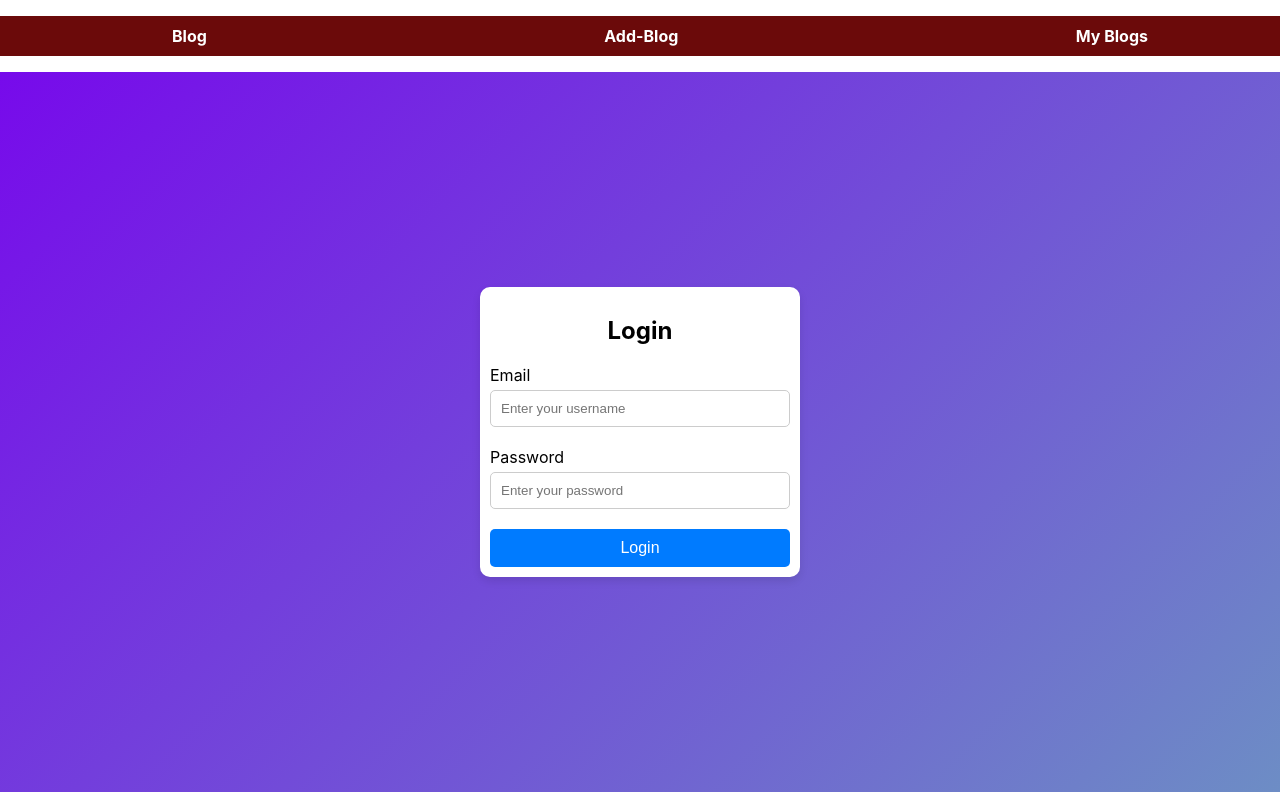
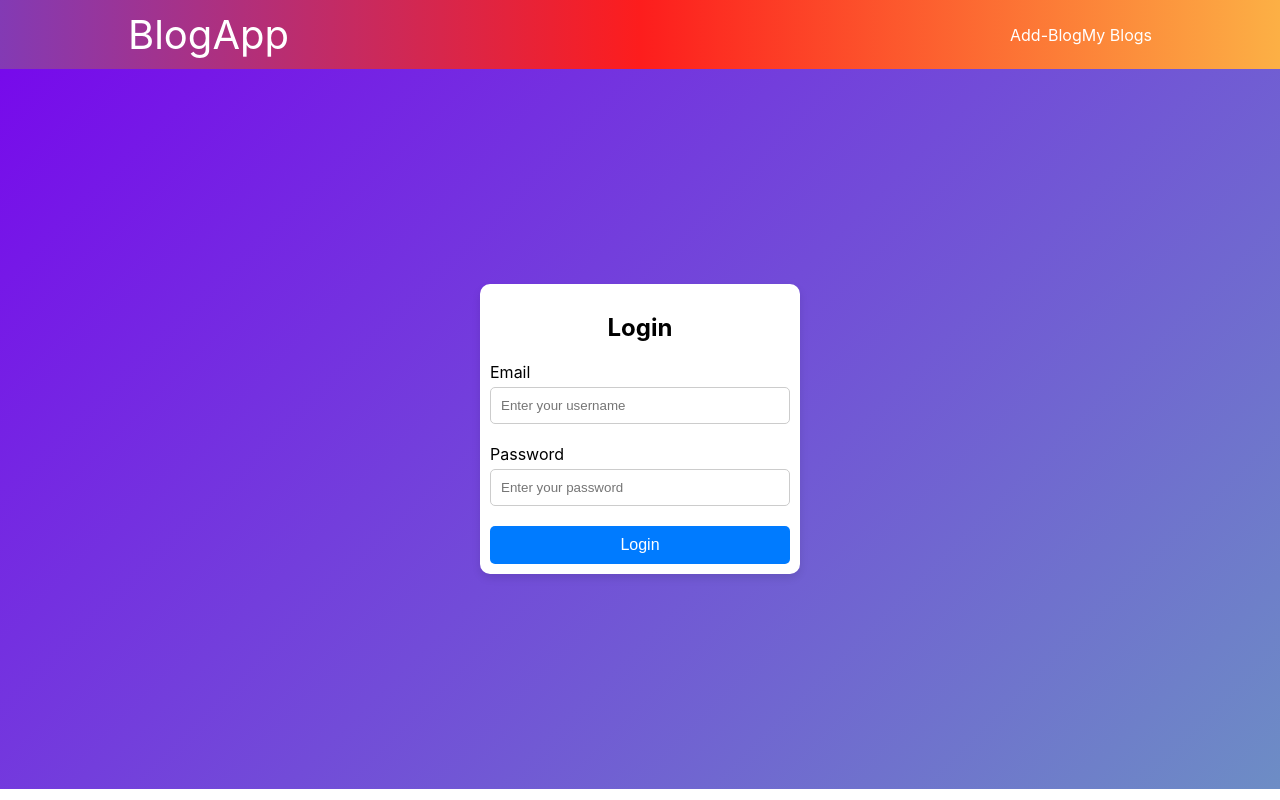
Before and after one commit to Gaurav220900/Blog, a React (Create React App) app in the folder frontend/blog-app/: page /login in a window 1280 px wide. Built offline with nearby package versions, Linux system fonts and the light colour scheme.

Commit message:
updated nav bar

```diff
--- a/frontend/blog-app/src/components/Layout/Navbar.js
+++ b/frontend/blog-app/src/components/Layout/Navbar.js
@@ -4,20 +4,17 @@ import {Link} from 'react-router-dom';
 
 
 const Navbar = () => (
-    <nav className={styles.nav}>
+    <div className={styles.nav}>
 
-      <ul>
-        <li>
-          <Link to="/">Blog</Link>
-        </li>
-        <li>
-          <Link to="/addBlog">Add-Blog</Link>
-        </li>
-        <li>
+        <div className={styles.link}>
+            <Link style={{fontSize: '40px'}} to="/">BlogApp</Link>
+        </div >
+        <div className={styles.link}>
+            <Link  to="/addBlog">Add-Blog</Link>
             <Link to ="/myBlogs">My Blogs</Link>
-        </li>
-       </ul>
-    </nav>
+        </div>
+
+    </div>
 );
 
 export default Navbar;
--- a/frontend/blog-app/src/components/Layout/Navbar.module.css
+++ b/frontend/blog-app/src/components/Layout/Navbar.module.css
@@ -6,32 +6,29 @@ body {
 
 
 .nav{
-    background-color: rgb(107, 10, 10);
+    background: linear-gradient(90deg, rgba(131,58,180,1) 0%, rgba(253,29,29,1) 50%, rgba(252,176,69,1) 100%);
+    position:sticky;
+    display: flex;
+    flex-direction: 'row';
+    justify-content:space-between;
+    align-items: center;
+
+    padding: 10px 0 10px 0;
+
 }
 
 .nav a{
     color:white;
+    font-size: 16px;
     text-decoration: none;
 }
 
-.nav ul{
-    list-style: none;
-    display: flex;
-    justify-content: space-between;
-    align-items: center;
-    font-size: 1rem;
+.link {
+    margin: 0 8rem;
 }
 
-.nav ul li{
-    padding: 7px 4px;
-    font-weight: bold;
-}
 
-.nav ul li:nth-of-type(1){
-    padding: 10px 4px;
-    font-weight: bold;
-    margin-left: 8rem;
-}
+
 
 .nav ul li:last-of-type{
 
--- a/frontend/blog-app/src/components/Pagination/pagination.module.css
+++ b/frontend/blog-app/src/components/Pagination/pagination.module.css
@@ -7,4 +7,5 @@
     border: none;
     border-radius: 8px;
     background-image: linear-gradient(315deg, #1fd1f9 0%, #b621fe 74%);
+    cursor: pointer;
 }
```
Also changed, not shown: 1 other file (tests, documents, lock files or other folders).
